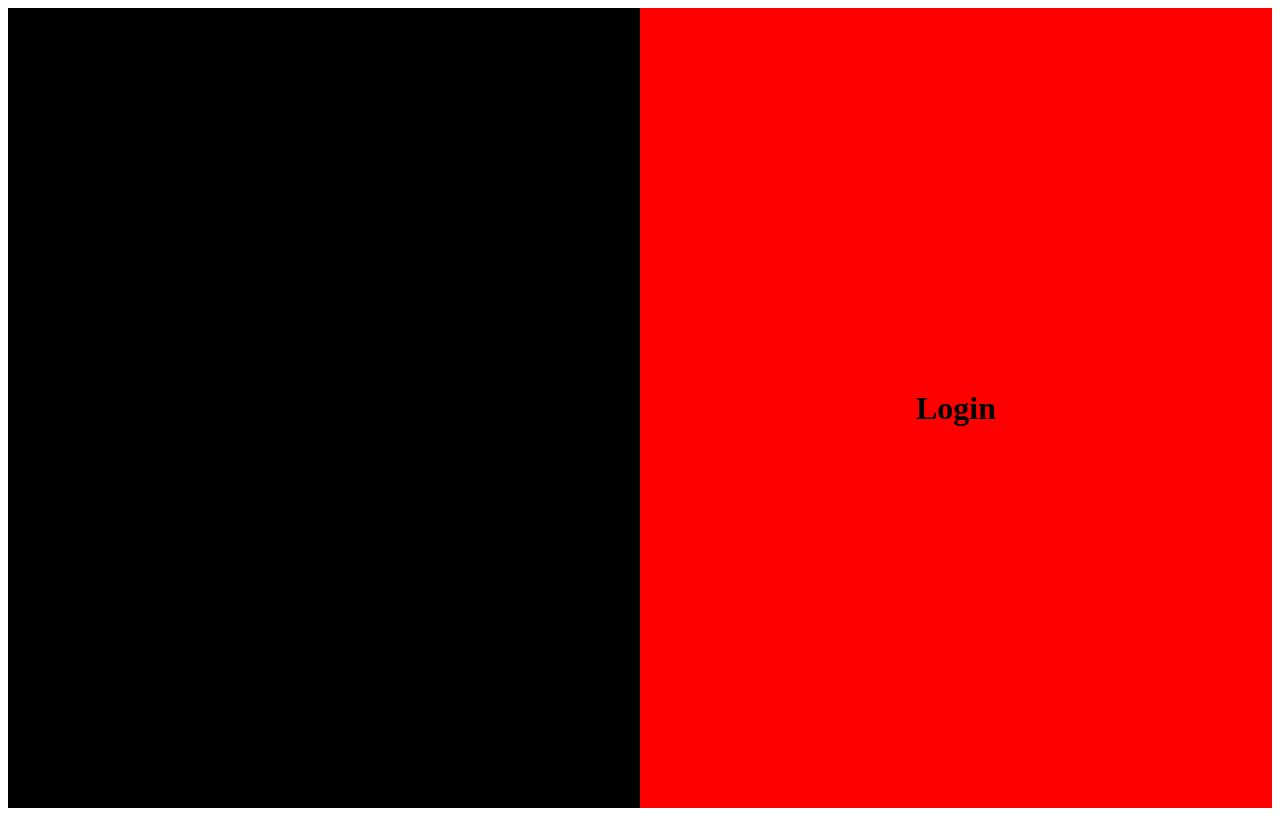
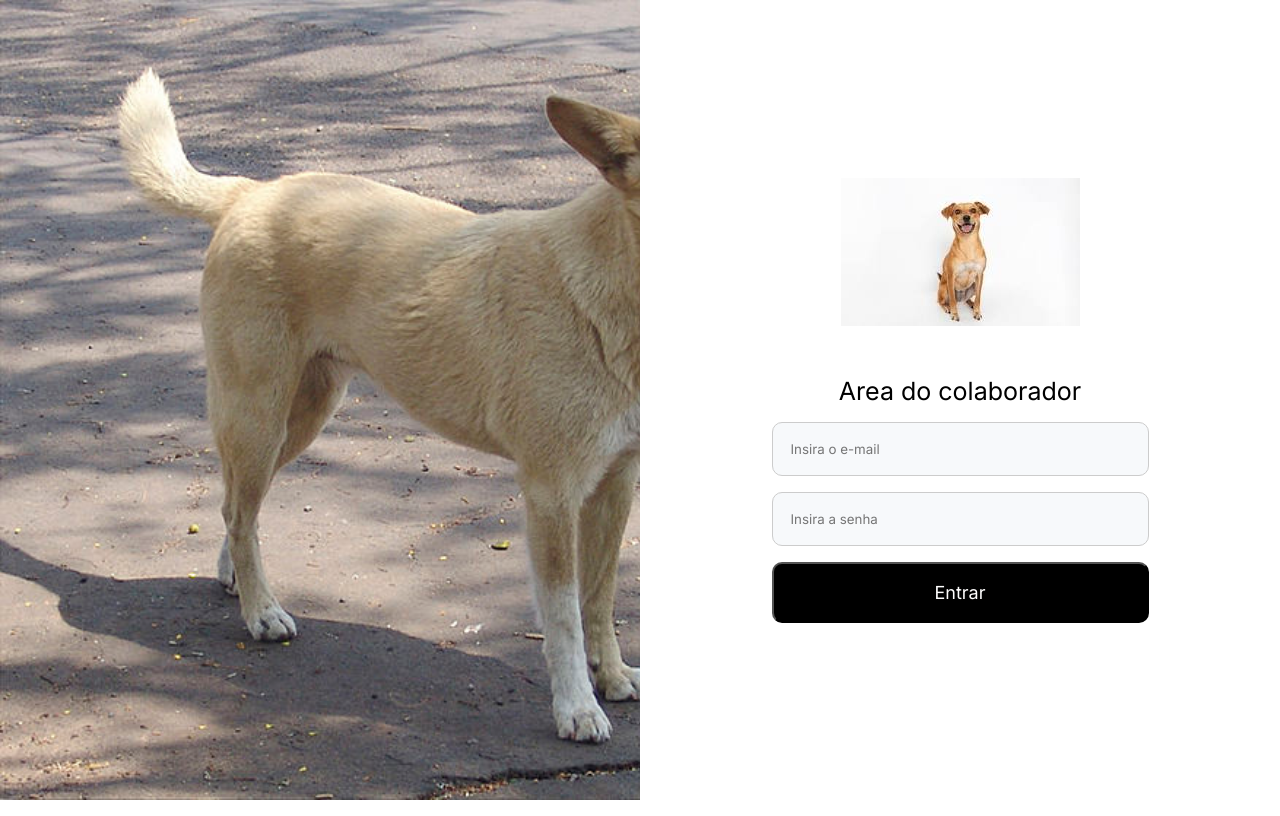
Before and after one commit to pferreirasolu/senai-gpt-atividade, a plain HTML site: page login/index.html in a window 1280 px wide. Drawn offline with Linux system fonts and the light colour scheme.

Commit message:
Finalização da atividade de fixação

```diff
--- a/login/index.html
+++ b/login/index.html
@@ -1,34 +1,42 @@
 <!DOCTYPE html>
-<html lang="en">
+<html lang="pt-br">
 <head>
     <meta charset="UTF-8">
     <meta name="viewport" content="width=device-width, initial-scale=1.0">
+    <title>SenaiGPT - Login</title>
     <link rel="stylesheet" href="style.css">
-    <title>SenaiGPT Atividade</title>
 </head>
 <body>
 
     <header>
 
+
     </header>
 
-    <main class="page-container">
+    <main class ="page-container"> <!-- Caixa maior-->
+        <div class="robo-image">
+        </div>
 
-        <div  class="imagem-esquerda">
+        <div class="login-container">
 
+            <img class="logo" src="../assets/imgs/download.jpg" alt="Logo do senai GPT">
+            <h1 Class="titulo">Area do colaborador</h1>
+
+            <input class="inpt" type="email" placeholder="Insira o e-mail">
+            <input class="inpt" type="password" placeholder="Insira a senha">
+
+            <button>Entrar</button>
 
         </div>
-        <div class="login-container">
-            <h1>Login</h1>
-
-
+        <div class="terceira-div">
         </div>
-
-
 
     </main>
 
+        <footer>
 
+
+        </footer>
 
 </body>
 </html>
--- a/login/style.css
+++ b/login/style.css
@@ -1,25 +1,87 @@
+@import url('https://fonts.googleapis.com/css2?family=Inter:ital,opsz,wght@0,14..32,100..900;1,14..32,100..900&display=swap');
 
+*{
+padding: 0px;/*Margem interna*/
+margin: 0px;/*margem externa*/
+box-sizing: border-box; /*Muda a estrutura de espaçamentos*/
+font-family: Inter;
+}
 
-.imagem-esquerda {
-   width: 50vw;
+.titulo {
+    font-size:25px;
+    font-weight: 400;
+    margin-bottom: 16px;
+    }
+
+.robo-image {
+    width: 50vw;
     height:100vh;
-    background-color: black;
+    background-image: url("../assets/imgs/Serena_REFON.jpg");
+    background-size: cover;
 
 }
 
-.page-container {
+.page-container{
+
     display: flex;
+}
 
+.login-container {
+    width: 50vw;/*Largura da tela*/
+    height:100vh;/*Altura da tela*/
+
+    display: flex; /*Ativar o flex*/
+    flex-direction: column; /*Muda o flex para colunas*/
+    align-items: center; /*Centralizar horizontalmente*/
+    justify-content: center;/*Centralizar verticalmente*/
+}
+
+.inpt{
+
+    padding: 18px;
+    background-color:#F7F9FB;
+    width: 377px;
+    border: 1px solid #ccc;
+    border-radius: 10px;
+    margin-bottom: 16px;
+}
+
+/*.terceira-div {
+    width: 50vw;
+    height:100vh;
+    background-color: blue;
+
+}*/
+
+
+.login-container button {
+    background-color:#000000;
+    width: 377px;
+    padding: 18px;
+    border-radius: 10px;
+    color: #fffefe;
+    font-size:18px;
+    cursor: pointer;
+}
+
+.logo {
+margin-bottom: 50px;
+image-resolution: 50%;
+
+/*F7F9FB*/
+.class { /*Com ponto antes*/
 
 }
 
-.login-container {
-    background-color: red;
-    flex-direction: column;
-    width: 50vw;
-    height:100vh;
-    display: flex;
-    align-items: center;
-    justify-content: center;
+#id { /* Com hashtqag antes*/
 
 }
+
+img { /*Tags, sem nenhum prefixo*/
+
+}
+
+.login-container img { /*usando tag dentro de alguma divid*/
+
+    height: 60px;
+}
```
Also changed, not shown: assets/imgs/Chat.png (added), assets/imgs/Serena_REFON.jpg (added), assets/imgs/criativo-676d677d595fdimg-2024-12-26676d677d595ff.jpg (added), assets/imgs/download.jpg (added).
